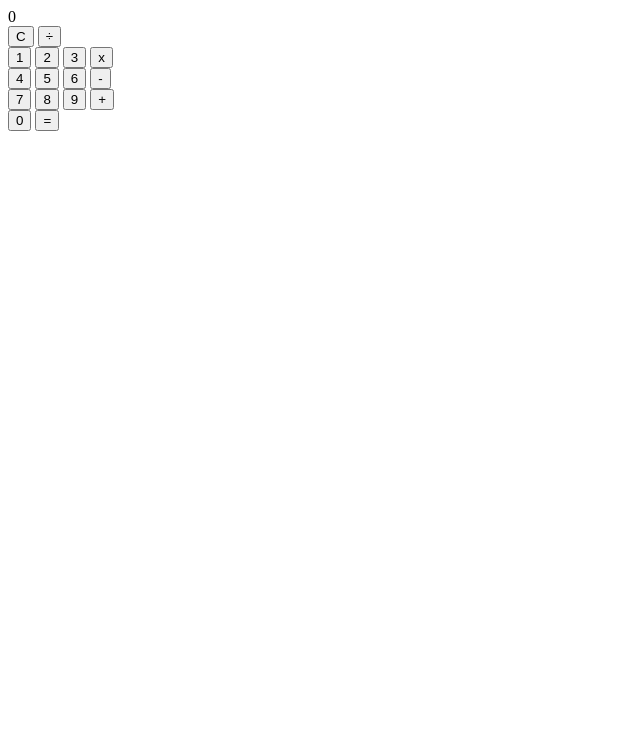
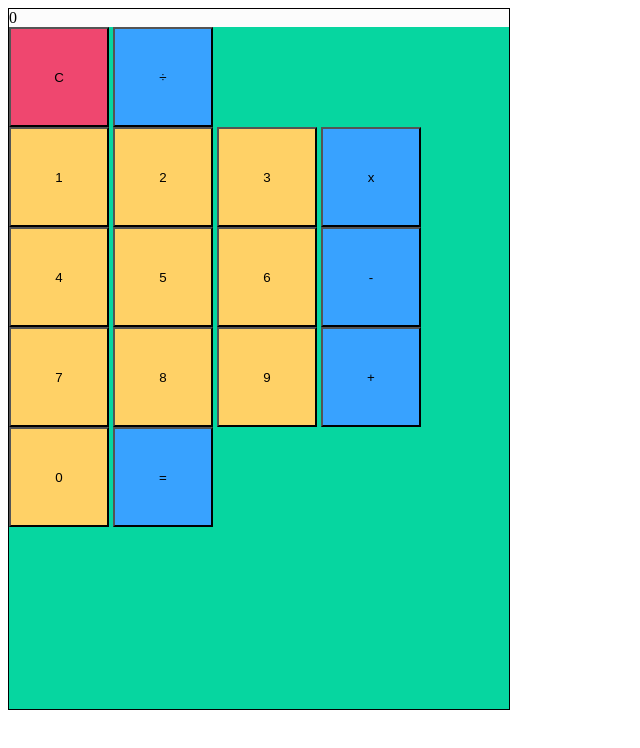
Before and after one commit to kyungminkim1/odin-calculator, a plain HTML site: page index.html in a window 1280 px wide. Shown: the whole page, without its empty margins (0-640 px from the left). Drawn offline with Linux system fonts and the light colour scheme.

Commit message:
Set UI colours

```diff
--- a/styles.css
+++ b/styles.css
@@ -1,4 +1,30 @@
 .container {
     display: flex;
     flex-direction: column;
+
+    width: 500px;
+    height: 700px;
+    border: 1px solid black;
+    background-color: #06D6A0;
 }
+
+.display {
+    background-color: #FCFCFC;
+}
+
+button {
+    width: 100px;
+    height: 100px;
+
+    background-color: #FFD166;
+}
+
+.operation, #btn-equal {
+    background-color: #38a2ff;
+}
+
+#btn-clear {
+    background-color: #EF476F;
+}
+
+/* use this https://coolors.co/26547c-ef476f-ffd166-06d6a0-fcfcfc */
```
